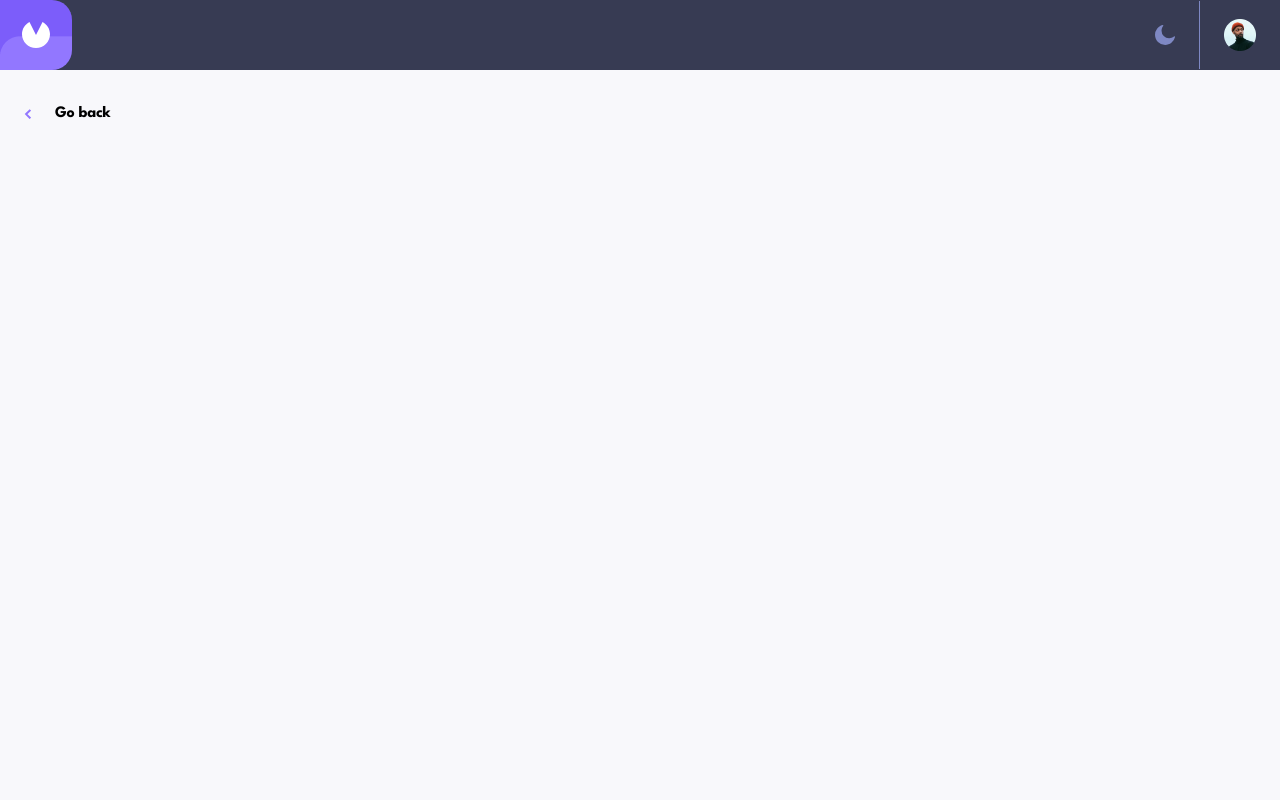
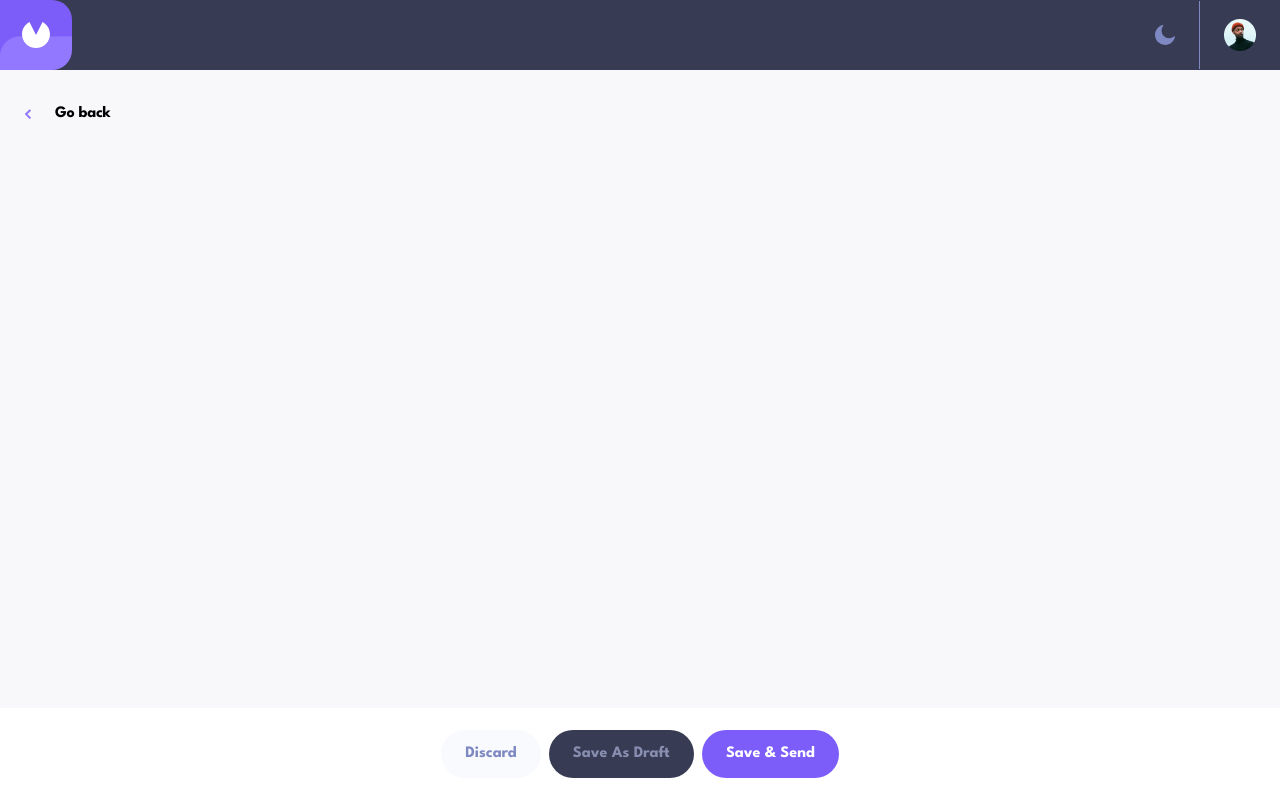
Before and after one commit to YoonJongok/invoice-app, a Next.js app: page /add in a window 1280 px wide. Built offline with nearby package versions, Linux system fonts and the light colour scheme.

Commit message:
Adapt Add New Invoice Footer component

```diff
--- a/src/app/add/page.tsx
+++ b/src/app/add/page.tsx
@@ -1,3 +1,4 @@
+import { AddNewInvoiceFooter } from '@/components/add-new-invoice';
 import { GoBackButton } from '@/components/go-back-button';
 import { FlexBoxColumn } from '@/components/ui/flexbox-column';
 import { FlexBoxRow } from '@/components/ui/flexbox-row';
@@ -10,6 +11,7 @@ export default function AddNewInvoice() {
           <GoBackButton />
         </FlexBoxRow>
       </FlexBoxColumn>
+      <AddNewInvoiceFooter />
     </>
   );
 }
--- /dev/null
+++ b/src/components/add-new-invoice/add-new-invoice-footer.tsx
@@ -0,0 +1,18 @@
+'use client';
+import React from 'react';
+import { Footer } from '../ui/footer';
+import { Button } from '../ui/button';
+
+export const AddNewInvoiceFooter = () => {
+  return (
+    <Footer>
+      <Button intent={'edit'} size={'base'}>
+        discard
+      </Button>
+      <Button intent={'saveDraft'} size={'base'}>
+        save as draft
+      </Button>
+      <Button size={'base'}>save & send</Button>
+    </Footer>
+  );
+};
--- /dev/null
+++ b/src/components/add-new-invoice/index.ts
@@ -0,0 +1,3 @@
+import { AddNewInvoiceFooter } from './add-new-invoice-footer';
+
+export { AddNewInvoiceFooter };
```
